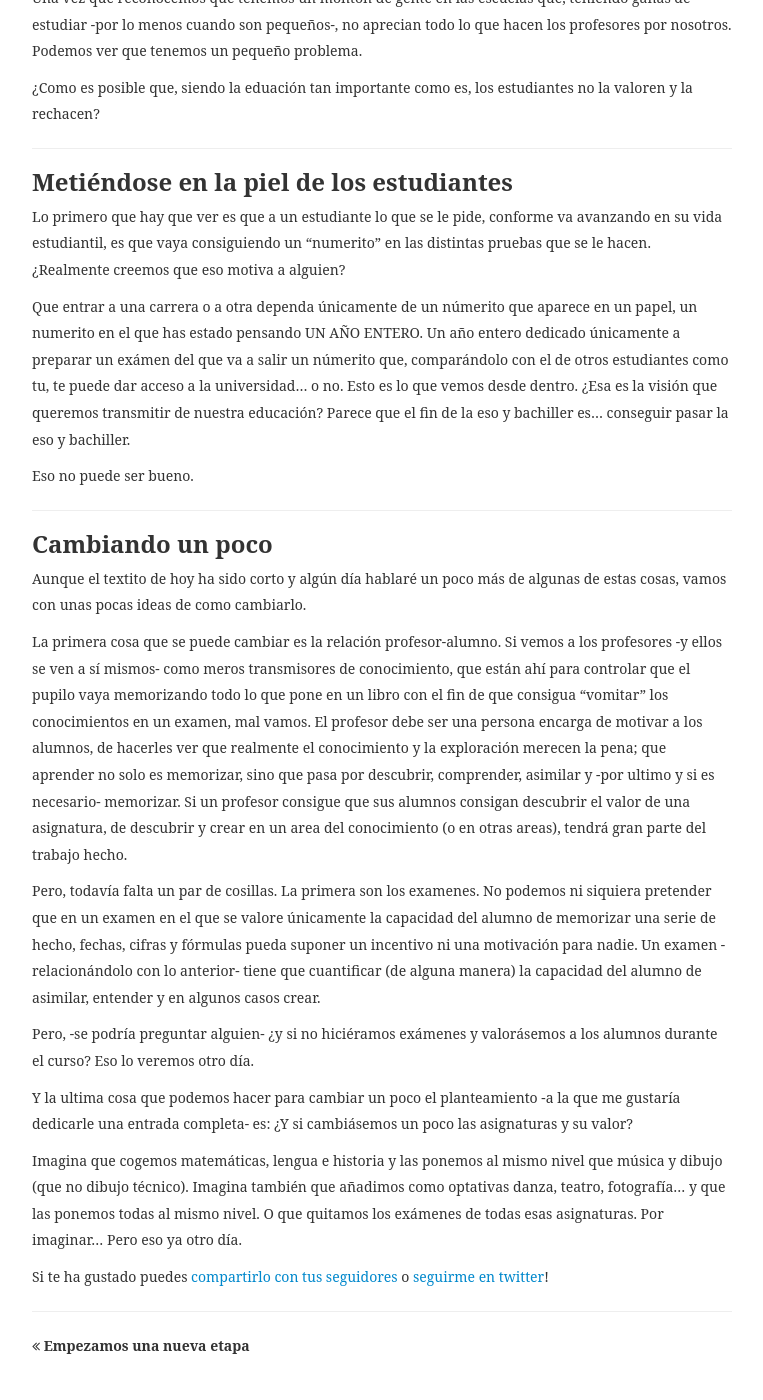
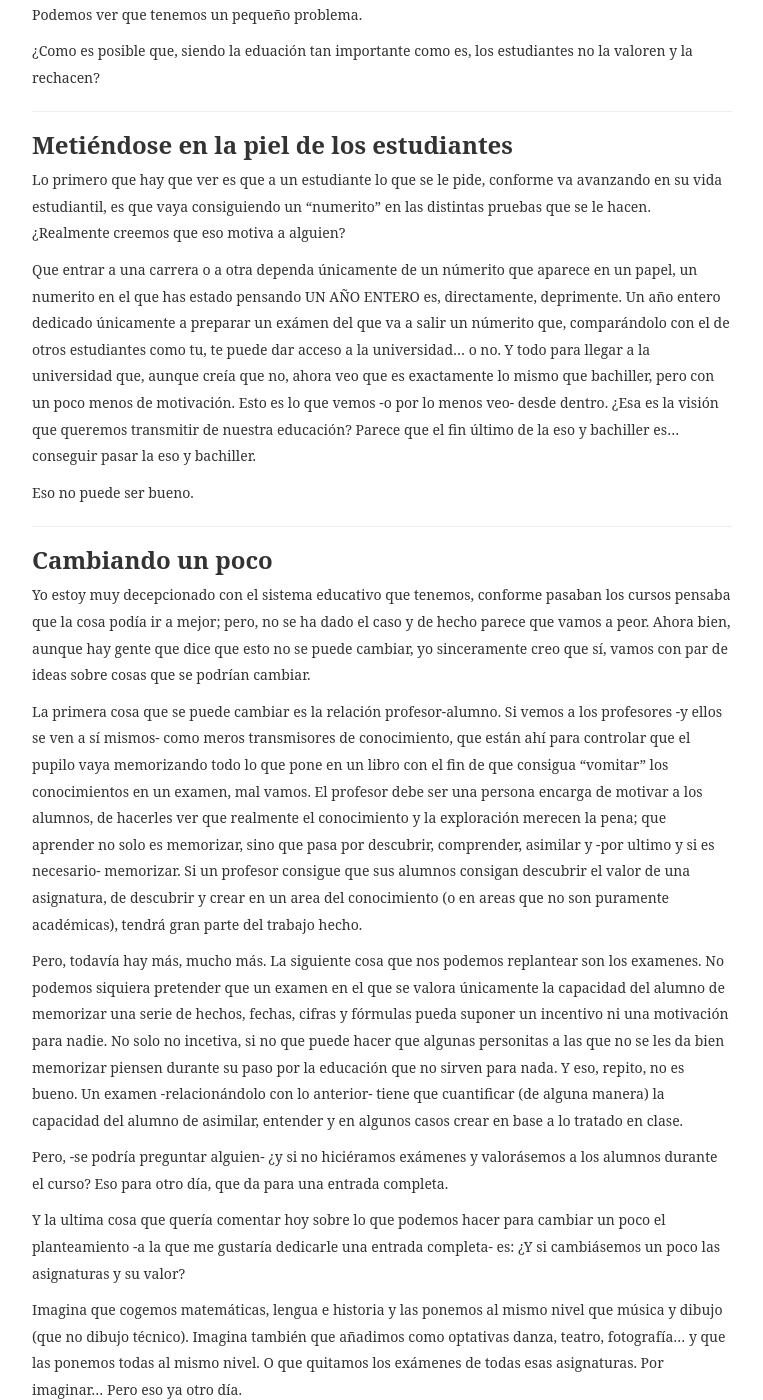
Before and after one commit to josuantonsanz/josuantonsanz.github.io, a Jekyll site: the page built from _posts/2014-12-2-ni-lo-uno.md, in a window 1280 px wide and 1400 px high, scrolled down 890 px. Shown: the whole window, without its empty margins (258-1021 px from the left). Built offline with Jekyll 4.4.1, drawn with Linux system fonts in a browser that asks for light colours; some web fonts are replaced; comment, search, counter and statistics services are not loaded; some of the changed text lies outside the part shown.

Commit message:
Arreglando errores

```diff
--- a/_posts/2014-12-2-ni-lo-uno.md
+++ b/_posts/2014-12-2-ni-lo-uno.md
@@ -3,17 +3,15 @@
 title: Ni lo uno ni lo otro
 ---
 
-Ni lo uno ni lo otro, ni "paso de aprender" ni "me lo se todo". Cuando alguien dice que se aburre en las escuela tendemos a meterle (sin antes preguntar) en un de los siguientes bloques: el bloque de los pasotas, aquellos que directamente pasan de todo (de ahí el nombre), que prefieren ponerse a trabajar -como se suele decir- en el ladrillo o que prefieren irse de juerga todas las noches antes que intentar aprobar un examen o bien, en el bloque de los listillos; esos que dicen que se aburren porque ya se lo saben todo, pero que a la hora de la verdad se confían, no estudian y suspenden.
+Ni lo uno ni lo otro, ni "paso de aprender" ni "me lo se todo". Cuando alguien dice que se aburre en las escuela tendemos a meterle (sin antes preguntar) en un de los siguientes bloques: el bloque de los pasotas, aquellos que directamente pasan de todo (de ahí el nombre), que prefieren ponerse a trabajar -como se suele decir- en el ladrillo o que prefieren irse de juerga todas las noches antes que intentar aprobar un examen o bien en el bloque de los listillos; esos que dicen que se aburren porque ya se lo saben todo, pero que a la hora de la verdad se confían, no estudian y suspenden.
 
-Luego están los que van a clase, estudian y aprueban, pero ya hablaremos de esos otro día.
-
-Esta separación en dos bloques está -por desgracia- muy arraigada en nuestro sistema y me parece que la podemos cambiar un poco. ¿Que pasaría si ahora digo que hay otro "tipo" de personas y que, aunque nadie lo quiera reconocer, engloba a la gran mayoría de estudiantes?
+Esta separación en dos bloques está -por desgracia- muy arraigada en nuestro sistema y me parece que la podemos cambiar un poco. ¿Que pasaría si ahora digo que hay otro "tipo" de personas y que, aunque nadie lo quiera reconocer, me parece que engloba a la gran mayoría de estudiantes?
 
 ---
 
 ### De los que de verdad se aburren
 
-Creo que habría que empezar a pensar un poquito en todos esos que van a la escuela (primaria, eso, bachiller y univeridad) y que al terminar la jornada sienten que lo único bueno ha sido el recreo. No es gente que no quiera aprender, porque casi todos sabemos que el conocimiento es importante para nuestro futuro y tampoco es gente que vaya de lista -que los hay-, porque reconocen que no saben todo lo que les enseñan. Que hacemos con esta gente?
+Creo que habría que empezar a pensar un poquito en todos esos que van a la escuela (primaria, eso, bachiller y univeridad) y que al terminar la jornada sienten que lo único bueno ha sido el recreo. No es gente que no quiera aprender, porque casi todos sabemos que el conocimiento es importante para nuestro futuro y tampoco es gente que vaya de lista -que los hay-, porque reconocen que no saben todo lo que les enseñan. ¿Que hacemos con esta gente?
 
 Una vez que reconocemos que tenemos un montón de gente en las escuelas que, teniendo ganas de estudiar -por lo menos cuando son pequeños-, no aprecian todo lo que hacen los profesores por nosotros. Podemos ver que tenemos un pequeño problema.
 
@@ -25,23 +23,27 @@
 
 Lo primero que hay que ver es que a un estudiante lo que se le pide, conforme va avanzando en su vida estudiantil, es que vaya consiguiendo un "numerito" en las distintas pruebas que se le hacen. ¿Realmente creemos que eso motiva a alguien?
 
-Que entrar a una carrera o a otra dependa únicamente de un númerito que aparece en un papel, un numerito en el que has estado pensando UN AÑO ENTERO. Un año entero dedicado únicamente a preparar un exámen del que va a salir un númerito que, comparándolo con el de otros estudiantes como tu, te puede dar acceso a la universidad... o no. Esto es lo que vemos desde dentro. ¿Esa es la visión que queremos transmitir de nuestra educación? Parece que el fin de la eso y bachiller es... conseguir pasar la eso y bachiller.
+Que entrar a una carrera o a otra dependa únicamente de un númerito que aparece en un papel, un numerito en el que has estado pensando UN AÑO ENTERO es, directamente, deprimente. Un año entero dedicado únicamente a preparar un exámen del que va a salir un númerito que, comparándolo con el de otros estudiantes como tu, te puede dar acceso a la universidad... o no. Y todo para llegar a la universidad que, aunque creía que no, ahora veo que es exactamente lo mismo que bachiller, pero con un poco menos de motivación. Esto es lo que vemos -o por lo menos veo- desde dentro. ¿Esa es la visión que queremos transmitir de nuestra educación? Parece que el fin último de la eso y bachiller es... conseguir pasar la eso y bachiller.
 
 Eso no puede ser bueno.
 
 - - -
 
 ### Cambiando un poco
+Yo estoy muy decepcionado con el sistema educativo que tenemos, conforme pasaban los cursos pensaba que la cosa podía ir a mejor; pero, no se ha dado el caso y de hecho parece que vamos a peor.
+Ahora bien, aunque hay gente que dice que esto no se puede cambiar, yo sinceramente creo que sí, vamos con par de ideas sobre cosas que se podrían cambiar.
 
-Aunque el textito de hoy ha sido corto y algún día hablaré un poco más de algunas de estas cosas, vamos con unas pocas ideas de como cambiarlo.
+La primera cosa que se puede cambiar es la relación profesor-alumno. Si vemos a los profesores -y ellos se ven a sí mismos- como meros transmisores de conocimiento, que están ahí para controlar que el pupilo vaya memorizando todo lo que pone en un libro con el fin de que consigua "vomitar" los conocimientos en un examen, mal vamos. El profesor debe ser una persona encarga de motivar a los alumnos, de hacerles ver que realmente el conocimiento y la exploración merecen la pena; que aprender no solo es memorizar, sino que pasa por descubrir, comprender, asimilar y -por ultimo y si es necesario- memorizar. Si un profesor consigue que sus alumnos consigan descubrir el valor de una asignatura, de descubrir y crear en un area del conocimiento (o en areas que no son puramente académicas), tendrá gran parte del trabajo hecho.
 
-La primera cosa que se puede cambiar es la relación profesor-alumno. Si vemos a los profesores -y ellos se ven a sí mismos- como meros transmisores de conocimiento, que están ahí para controlar que el pupilo vaya memorizando todo lo que pone en un libro con el fin de que consigua "vomitar" los conocimientos en un examen, mal vamos. El profesor debe ser una persona encarga de motivar a los alumnos, de hacerles ver que realmente el conocimiento y la exploración merecen la pena; que aprender no solo es memorizar, sino que pasa por descubrir, comprender, asimilar y -por ultimo y si es necesario- memorizar. Si un profesor consigue que sus alumnos consigan descubrir el valor de una asignatura, de descubrir y crear en un area del conocimiento (o en otras areas), tendrá gran parte del trabajo hecho.
+Pero, todavía hay más, mucho más. La siguiente cosa que nos podemos replantear son los examenes. No podemos siquiera pretender que un examen en el que se valora únicamente la capacidad del alumno de memorizar una serie de hechos, fechas, cifras y fórmulas pueda suponer un incentivo ni una motivación para nadie. No solo no incetiva, si no que puede hacer que algunas personitas a las que no se les da bien memorizar piensen durante su paso por la educación que no sirven para nada. Y eso, repito, no es bueno. Un examen -relacionándolo con lo anterior- tiene que cuantificar (de alguna manera) la capacidad del alumno de asimilar, entender y en algunos casos crear en base a lo tratado en clase.
 
-Pero, todavía falta un par de cosillas. La primera son los examenes. No podemos ni siquiera pretender que en un examen en el que se valore únicamente la capacidad del alumno de memorizar una serie de hecho, fechas, cifras y fórmulas pueda suponer un incentivo ni una motivación para nadie. Un examen -relacionándolo con lo anterior- tiene que cuantificar (de alguna manera) la capacidad del alumno de asimilar, entender y en algunos casos crear.
+Pero, -se podría preguntar alguien- ¿y si no hiciéramos exámenes y valorásemos a los alumnos durante el curso? Eso para otro día, que da para una entrada completa.
 
-Pero, -se podría preguntar alguien- ¿y si no hiciéramos exámenes y valorásemos a los alumnos durante el curso? Eso lo veremos otro día.
-
-Y la ultima cosa que podemos hacer para cambiar un poco el planteamiento -a la que me gustaría dedicarle una entrada completa- es: ¿Y si cambiásemos un poco las asignaturas y su valor?
+Y la ultima cosa que quería comentar hoy sobre lo que podemos hacer para cambiar un poco el planteamiento -a la que me gustaría dedicarle una entrada completa- es: ¿Y si cambiásemos un poco las asignaturas y su valor?
 
 Imagina que cogemos matemáticas, lengua e historia y las ponemos al mismo nivel que música y dibujo (que no dibujo técnico). Imagina también que añadimos como optativas danza, teatro, fotografía... y que las ponemos todas al mismo nivel. O que quitamos los exámenes de todas esas asignaturas. Por imaginar...
 Pero eso ya otro día.
+
+- - -
+
+Aunque el textito de hoy ha sido corto creo que sirve para aclarar un poco las días que tenía por la cabeza y estructurar un poco las cosas. Ninguna de estas ideas es nueva, ni mucho menos mía; pero, como parece que todavía nadie ha oido hablar de ellas, creo que merecía la pena comentarlas. En un futuro hablaré más detenenidamente de cada una y veremos de donde las he sacado.
```
